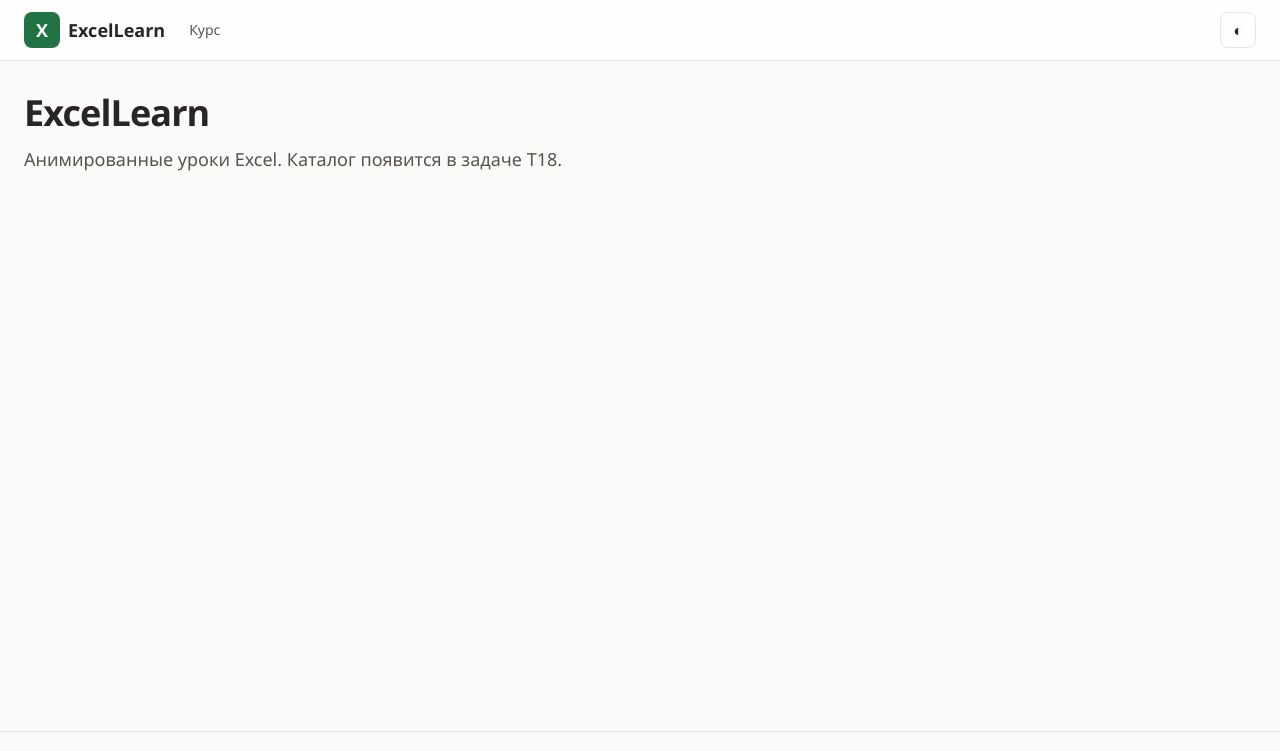
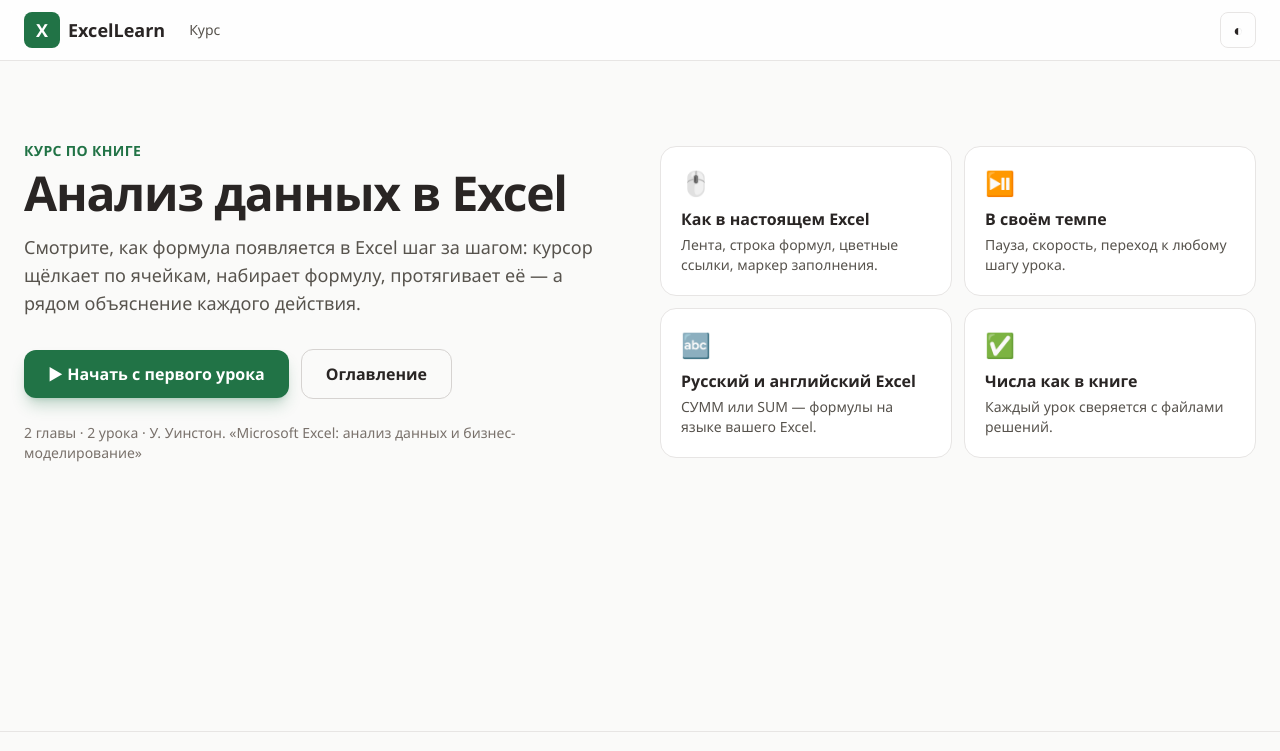
Before and after one commit to zhzhumabekov/ExcelLearn, a Django app: page / in a window 1280 px wide. Shown: the top 751 px of the page. Run offline with Django 5.2, Linux system fonts and the light colour scheme; style sheets or scripts are compiled from the project's sources.

Commit message:
feat(catalog): главная, оглавление по главам и страница урока (T18)
- / — главная: курс, «Начать с первого урока», оглавление, особенности
- /course/ — главы и уроки в порядке книги: номер 1.1, название, число шагов
- /lessons/<id>/ — хлебные крошки, плеер (данные урока через json_script),
  предыдущий/следующий урок через границы глав; после конца урока ссылка на
  следующий подсвечивается; неизвестный урок — 404
- фильтр ru_plural: «1 шаг», «3 шага», «10 шагов»
- e2e: главная → оглавление → урок → следующий урок; урок запускается

Co-Authored-By: Claude Opus 5.5 <noreply@anthropic.com>

```diff
--- a/apps/catalog/templates/catalog/home.html
+++ b/apps/catalog/templates/catalog/home.html
@@ -1,8 +1,53 @@
 {% extends "base.html" %}
+{% load ru %}
 
 {% block content %}
-  <section class="max-w-2xl">
-    <h1 class="text-3xl font-bold tracking-tight sm:text-4xl">ExcelLearn</h1>
-    <p class="mt-3 text-lg text-stone-600 dark:text-stone-300">Анимированные уроки Excel. Каталог появится в задаче T18.</p>
+  <section class="grid items-center gap-10 py-6 lg:grid-cols-2 lg:py-12">
+    <div>
+      <p class="text-sm font-semibold uppercase tracking-wide text-brand-600 dark:text-brand-100">Курс по книге</p>
+      <h1 class="mt-2 text-4xl font-bold tracking-tight sm:text-5xl">{{ course.title }}</h1>
+      <p class="mt-4 max-w-xl text-lg text-stone-600 dark:text-stone-300">
+        Смотрите, как формула появляется в Excel шаг за шагом: курсор щёлкает по ячейкам, набирает формулу,
+        протягивает её — а рядом объяснение каждого действия.
+      </p>
+      <div class="mt-8 flex flex-wrap items-center gap-3">
+        {% if first_lesson %}
+          <a href="{% url 'catalog:lesson' first_lesson.id %}"
+             class="rounded-xl bg-brand-600 px-6 py-3 font-semibold text-white shadow-lg shadow-brand-600/25 hover:bg-brand-700">
+            ▶ Начать с первого урока
+          </a>
+        {% endif %}
+        <a href="{% url 'catalog:course' %}"
+           class="rounded-xl border border-stone-300 px-6 py-3 font-semibold hover:border-brand-600 dark:border-stone-700">
+          Оглавление
+        </a>
+      </div>
+      <p class="mt-6 text-sm text-stone-500 dark:text-stone-400">
+        {{ chapters|length|ru_plural:"глава,главы,глав" }} · {{ lesson_count|ru_plural:"урок,урока,уроков" }}{% if course.source %} · {{ course.source }}{% endif %}
+      </p>
+    </div>
+
+    <ul class="grid gap-3 sm:grid-cols-2">
+      <li class="rounded-2xl border border-stone-200 bg-white p-5 dark:border-stone-800 dark:bg-stone-900">
+        <p class="text-2xl">🖱️</p>
+        <h2 class="mt-2 font-semibold">Как в настоящем Excel</h2>
+        <p class="mt-1 text-sm text-stone-600 dark:text-stone-400">Лента, строка формул, цветные ссылки, маркер заполнения.</p>
+      </li>
+      <li class="rounded-2xl border border-stone-200 bg-white p-5 dark:border-stone-800 dark:bg-stone-900">
+        <p class="text-2xl">⏯️</p>
+        <h2 class="mt-2 font-semibold">В своём темпе</h2>
+        <p class="mt-1 text-sm text-stone-600 dark:text-stone-400">Пауза, скорость, переход к любому шагу урока.</p>
+      </li>
+      <li class="rounded-2xl border border-stone-200 bg-white p-5 dark:border-stone-800 dark:bg-stone-900">
+        <p class="text-2xl">🔤</p>
+        <h2 class="mt-2 font-semibold">Русский и английский Excel</h2>
+        <p class="mt-1 text-sm text-stone-600 dark:text-stone-400">СУММ или SUM — формулы на языке вашего Excel.</p>
+      </li>
+      <li class="rounded-2xl border border-stone-200 bg-white p-5 dark:border-stone-800 dark:bg-stone-900">
+        <p class="text-2xl">✅</p>
+        <h2 class="mt-2 font-semibold">Числа как в книге</h2>
+        <p class="mt-1 text-sm text-stone-600 dark:text-stone-400">Каждый урок сверяется с файлами решений.</p>
+      </li>
+    </ul>
   </section>
 {% endblock %}
--- a/apps/catalog/urls.py
+++ b/apps/catalog/urls.py
@@ -6,4 +6,6 @@ app_name = "catalog"
 
 urlpatterns = [
     path("", views.home, name="home"),
+    path("course/", views.course, name="course"),
+    path("lessons/<slug:lesson_id>/", views.lesson, name="lesson"),
 ]
--- a/apps/catalog/views.py
+++ b/apps/catalog/views.py
@@ -1,5 +1,43 @@
+from django.http import Http404
 from django.shortcuts import render
+
+from lessons.registry import get_registry
 
 
 def home(request):
-    return render(request, "catalog/home.html")
+    registry = get_registry()
+    return render(
+        request,
+        "catalog/home.html",
+        {
+            "course": registry.course,
+            "chapters": registry.chapters,
+            "first_lesson": registry.lessons[0] if registry.lessons else None,
+            "lesson_count": len(registry.lessons),
+        },
+    )
+
+
+def course(request):
+    registry = get_registry()
+    return render(request, "catalog/course.html", {"course": registry.course, "chapters": registry.chapters})
+
+
+def lesson(request, lesson_id: str):
+    registry = get_registry()
+    current = registry.get(lesson_id)
+    if current is None:
+        raise Http404(f"Нет урока {lesson_id}")
+    prev_lesson, next_lesson = registry.neighbors(lesson_id)
+    chapter = next(entry.chapter for entry in registry.chapters if entry.chapter.id == current.chapter)
+    return render(
+        request,
+        "catalog/lesson.html",
+        {
+            "lesson": current,
+            "lesson_data": current.model_dump(mode="json"),
+            "chapter": chapter,
+            "prev_lesson": prev_lesson,
+            "next_lesson": next_lesson,
+        },
+    )
--- a/apps/core/templates/base.html
+++ b/apps/core/templates/base.html
@@ -28,7 +28,7 @@
         <span class="text-lg">ExcelLearn</span>
       </a>
       <nav class="flex items-center gap-4 text-sm" aria-label="Основная навигация">
-        {% block nav %}<a href="{% url 'catalog:home' %}" class="text-stone-600 hover:text-brand-700 dark:text-stone-300 dark:hover:text-brand-100">Курс</a>{% endblock %}
+        {% block nav %}<a href="{% url 'catalog:course' %}" class="text-stone-600 hover:text-brand-700 dark:text-stone-300 dark:hover:text-brand-100">Курс</a>{% endblock %}
       </nav>
       <div class="ml-auto flex items-center gap-2">
         <button type="button" x-data="themeToggle" @click="next()" :title="title"
--- /dev/null
+++ b/apps/core/templatetags/ru.py
@@ -0,0 +1,17 @@
+from django import template
+
+register = template.Library()
+
+
+@register.filter
+def ru_plural(count, forms: str) -> str:
+    """{{ n|ru_plural:"шаг,шага,шагов" }} → «1 шаг», «3 шага», «11 шагов»."""
+    one, few, many = forms.split(",")
+    n = abs(int(count))
+    if n % 10 == 1 and n % 100 != 11:
+        form = one
+    elif 2 <= n % 10 <= 4 and not 12 <= n % 100 <= 14:
+        form = few
+    else:
+        form = many
+    return f"{count} {form}"
```
Also changed, not shown: apps/catalog/templates/catalog/course.html (added, +38 -0 lines), apps/catalog/templates/catalog/lesson.html (added, +48 -0 lines), e2e/test_catalog.py (added, +26 -0 lines), tasks/plan.md (+1 -1 lines), tasks/todo.md (+2 -2 lines), tests/catalog/test_views.py (added, +74 -0 lines), apps/core/templatetags/__init__.py (added).
